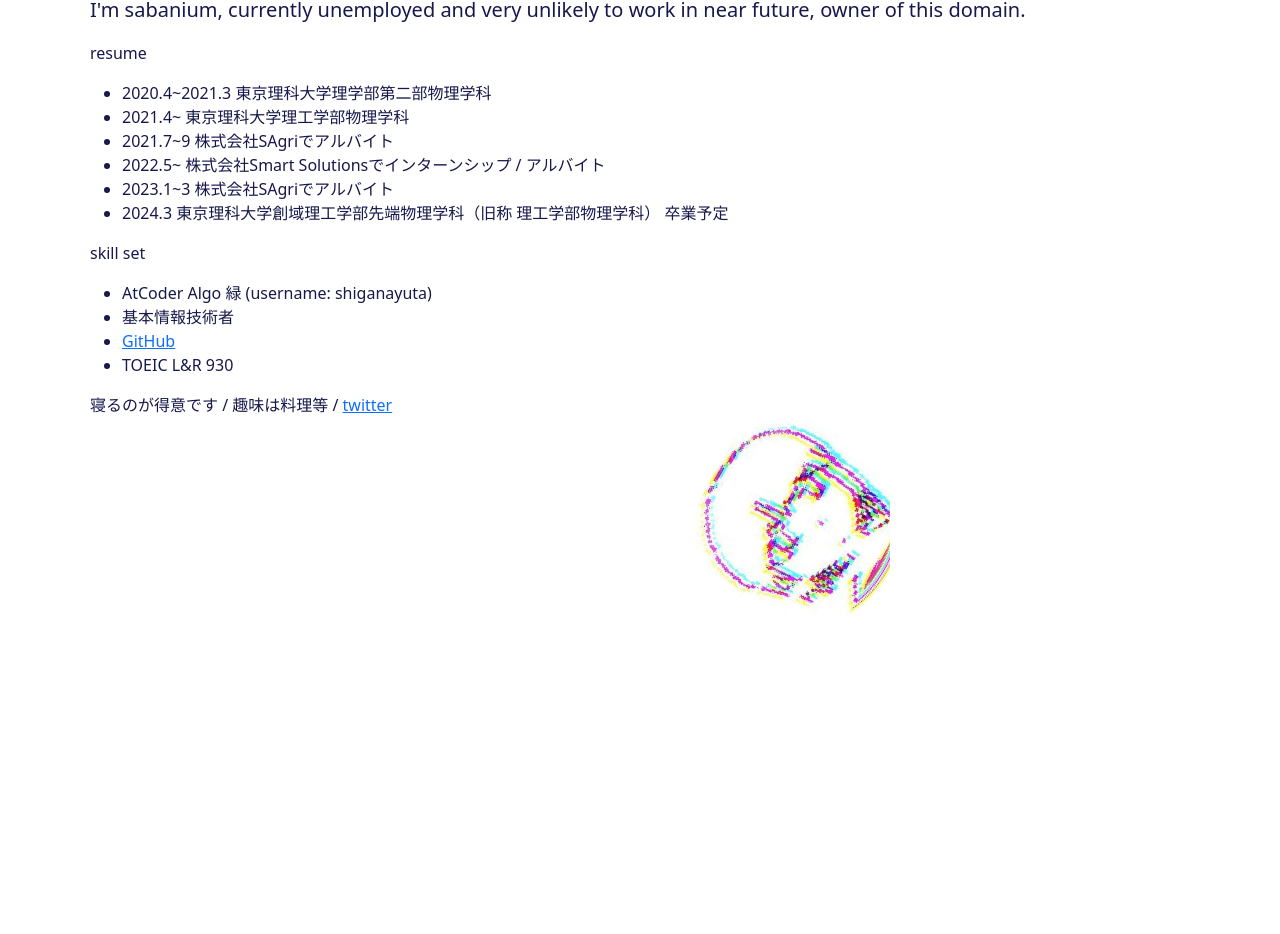
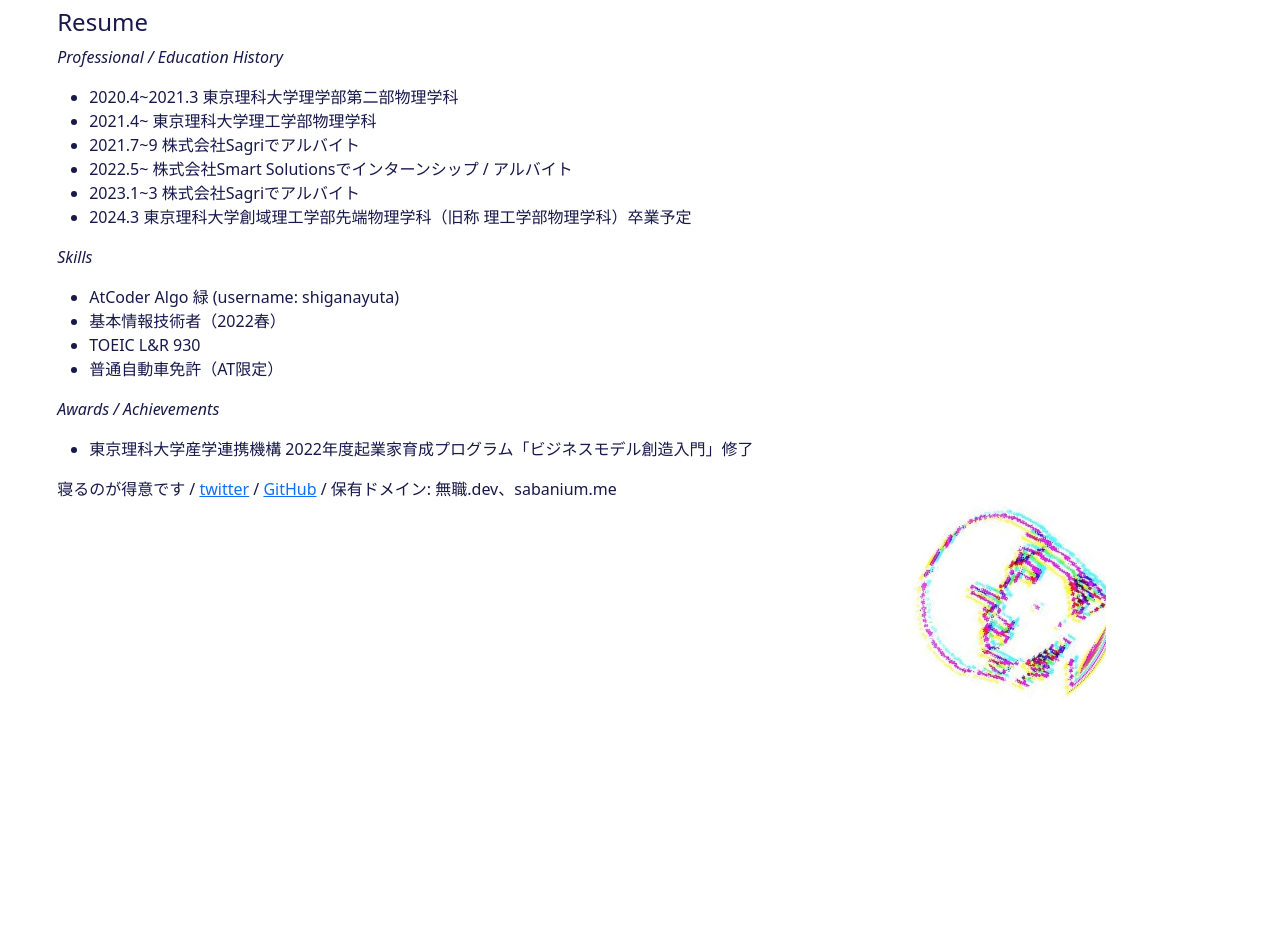
Before and after one commit to phnyo/intro, a plain HTML site: page index.html in a window 1280 px wide. Shown: the part 199-1133 px from the top of the page. Before the commit the page ends 816 px from the top, so only its background shows below. Drawn offline with nearby package versions, Linux system fonts and the light colour scheme.

Commit message:
update resume

```diff
--- a/index.html
+++ b/index.html
@@ -5,34 +5,38 @@
   <title>無職.dev</title>
 </head>
 <body>
-  <div style="padding: 70; padding-bottom: 100;">
+  <div style="padding: 3%; padding-bottom: 100;">
     <h1 class="display-1">
       無職.dev
     </h1>
     <p class="lead">
       I'm sabanium, currently unemployed and very unlikely to work in near future, owner of this domain.
     </p>
-    <p> resume </p>
+    <h4> Resume </h4>
+    <p><em> Professional / Education History </em></p>
     <ul>
       <li> 2020.4~2021.3 東京理科大学理学部第二部物理学科 </li>
       <li> 2021.4~ 東京理科大学理工学部物理学科 </li>
-      <li> 2021.7~9 株式会社SAgriでアルバイト </li>
+      <li> 2021.7~9 株式会社Sagriでアルバイト </li>
       <li> 2022.5~ 株式会社Smart Solutionsでインターンシップ / アルバイト</li>
-      <li> 2023.1~3 株式会社SAgriでアルバイト</li>
-      <li> 2024.3 東京理科大学創域理工学部先端物理学科（旧称 理工学部物理学科） 卒業予定 </li>
+      <li> 2023.1~3 株式会社Sagriでアルバイト</li>
+      <li> 2024.3 東京理科大学創域理工学部先端物理学科（旧称 理工学部物理学科）卒業予定 </li>
     </ul>
-    <p> skill set </p>
+    <p><em> Skills </em></p>
     <ul>
       <li>AtCoder Algo 緑 (username: shiganayuta)</li>
-      <li>基本情報技術者</li>
-      <li>
-        <a href="https://github.com/phnyo"> GitHub </a>
-      </li>
+      <li>基本情報技術者（2022春）</li>
       <li>TOEIC L&R 930</li>
+      <li>普通自動車免許（AT限定）</li>
     </ul>
-    寝るのが得意です / 趣味は料理等 / <a href="https://twitter.com/nesoberist/"> twitter </a>
+    <p><em> Awards / Achievements </em></p>
+    <ul>
+      <li> 東京理科大学産学連携機構 2022年度起業家育成プログラム「ビジネスモデル創造入門」修了 </li>
+    </ul>
+    </p>
+    寝るのが得意です / <a href="https://twitter.com/nesoberist/">twitter</a> / <a href="https://github.com/phnyo">GitHub</a> / 保有ドメイン: 無職.dev、sabanium.me
     <div onload="draw();">
-      <div style="float: right; padding-right: 300">
+      <div style="float: right; padding-right: 10%; padding-bottom: 20%;">
         <canvas id="canvas" width="200" height="200">
           <div style="display: none;">
             <img id="prof" src="./prof.jpg" />
```
